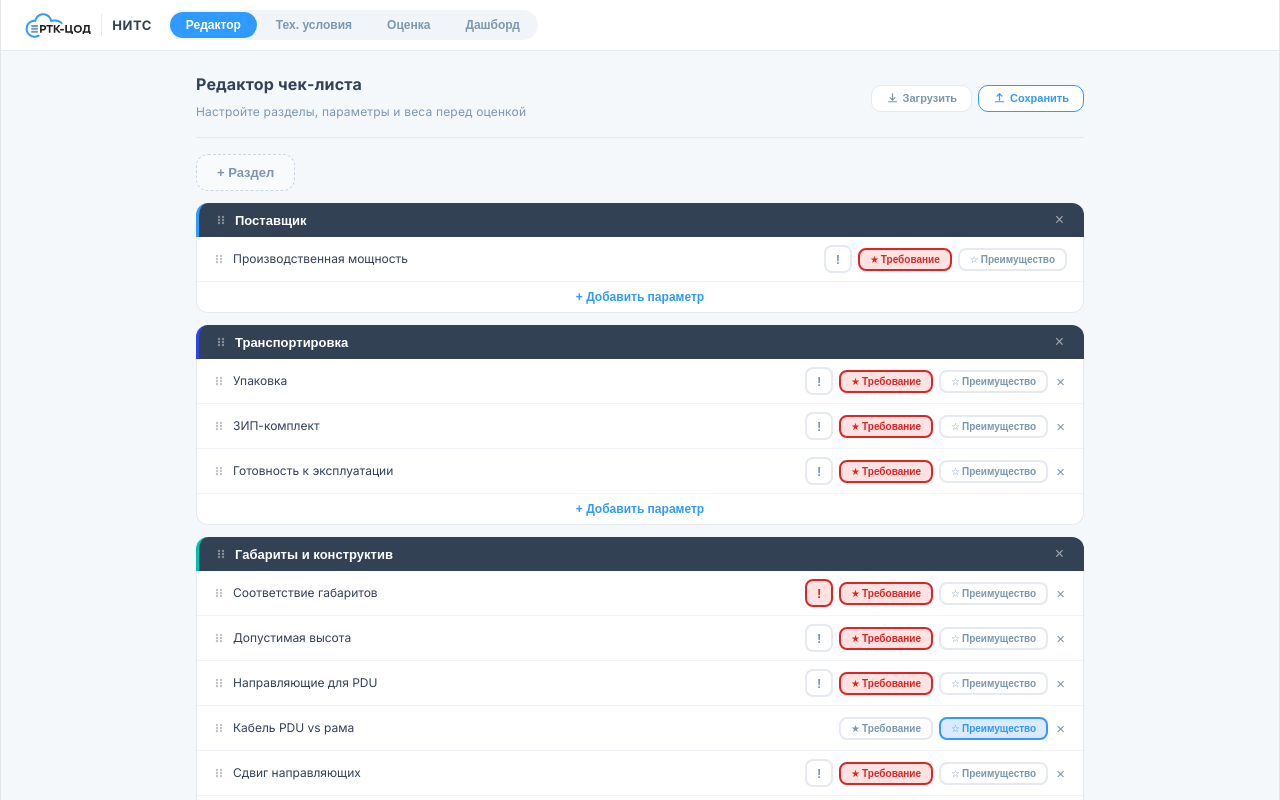
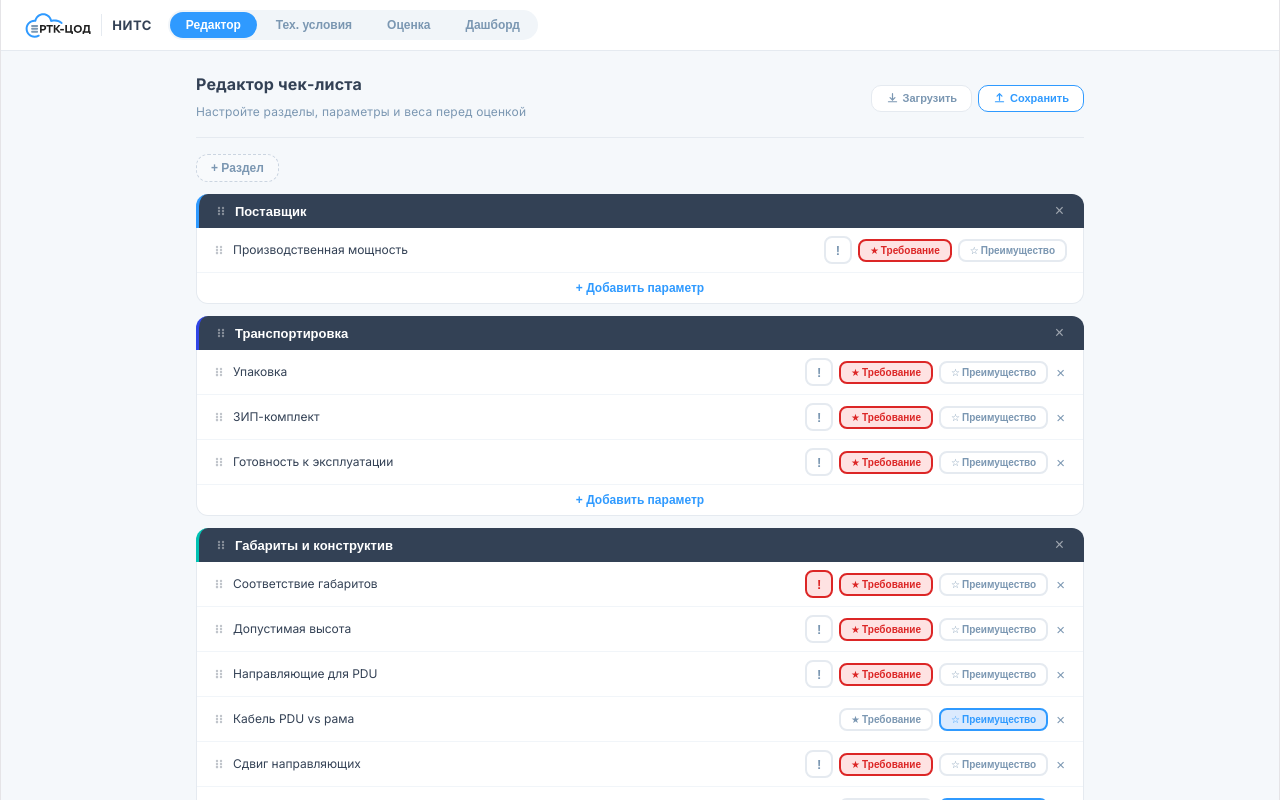
Before and after one commit to anezuf/Equipment-Testing, a React (Vite) app: page / in a window 1280 px wide. Shown: the top 800 px of the page. Built offline with nearby package versions, Linux system fonts and the light colour scheme.

Commit message:
fix(editor): match + Раздел button size to + Добавить вендора

```diff
--- a/src/App.jsx
+++ b/src/App.jsx
@@ -646,7 +646,7 @@ export default function App(){
         </div>
       </div>
       <div style={{display:"flex",justifyContent:"flex-start",marginBottom:12}}>
-        <button className="btn-add-vendor" onClick={addSection} style={{padding:"10px 20px",borderRadius:12,border:"1.5px dashed #CBD5E1",background:"#F8FAFC",color:"#7B97B2",fontSize:13,fontWeight:600,cursor:"pointer",whiteSpace:"nowrap"}}>+ Раздел</button>
+        <button className="btn-add-vendor" onClick={addSection} style={{padding:"6px 14px",borderRadius:12,border:"1.5px dashed #CBD5E1",background:"#F8FAFC",color:"#7B97B2",fontSize:12,fontWeight:600,cursor:"pointer",whiteSpace:"nowrap"}}>+ Раздел</button>
       </div>
       <DndContext sensors={sensors} collisionDetection={closestCenter} onDragStart={({active})=>setActiveSectionId(active.id)} onDragEnd={handleSectionDragEnd} onDragCancel={()=>setActiveSectionId(null)}>
         <SortableContext items={sections.map((_,si)=>`sec-${si}`)} strategy={verticalListSortingStrategy}>
```
